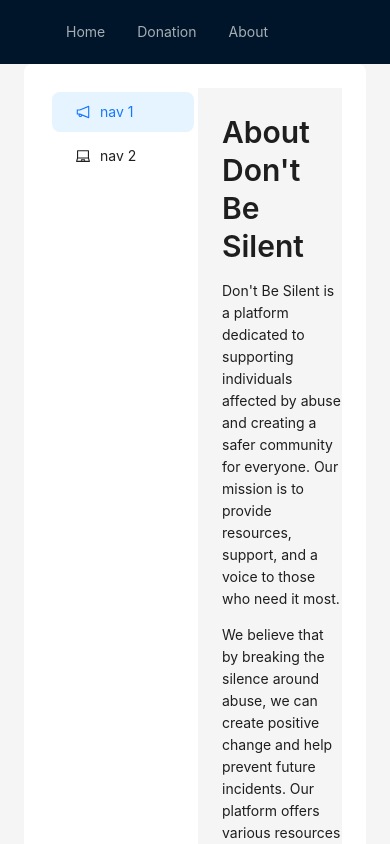
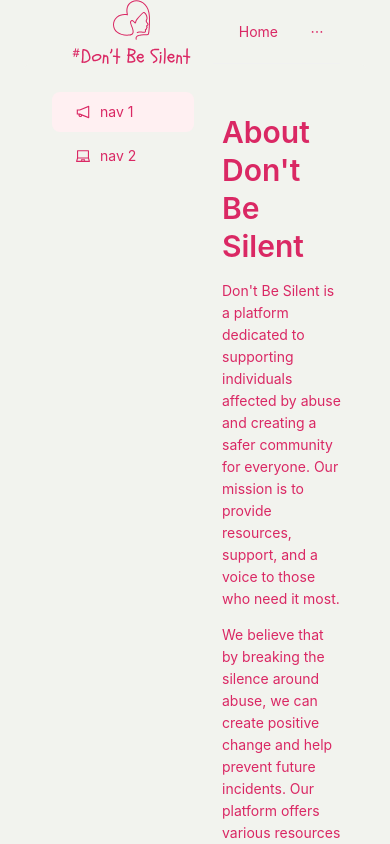
Before and after one commit to pazun/dont_be_silent, a React (Vite) app: page /about in a window 390 px wide. Shown: the top 844 px of the page. Built offline with nearby package versions, Linux system fonts and the light colour scheme.

Commit message:
Aligned with collor theme. Added logo

```diff
--- a/src/App.jsx
+++ b/src/App.jsx
@@ -1,11 +1,13 @@
 import React from 'react';
-import { Layout, Menu, theme } from 'antd';
+import { Layout, Menu, theme, ConfigProvider } from 'antd';
 import { createBrowserRouter, RouterProvider, Link, Outlet, useNavigate } from 'react-router-dom';
+import Logo from '/Logo.svg';
+import styles from './styles/Header.module.css';
 import Counter from './components/Counter';
 import About from './components/About';
 import Donation from './components/Donation';
 const { Header, Content } = Layout;
-//add different names to menu items
+
 const items1 = [
   {
     key: '/',
@@ -20,42 +22,58 @@ const items1 = [
     label: 'About'
   }
 ];
+
+const customTheme = {
+  token: {
+    colorPrimary: '#DA2864',
+    colorBgContainer: '#F2F3EE',
+    colorBgLayout: '#F2F3EE',
+    colorText: '#DA2864',
+    colorTextSecondary: '#151515',
+    borderRadius: 6,
+    colorBgHeader: '#F2F3EE',
+  },
+};
+
 const App = () => {
   const navigate = useNavigate();
-  const {
-    token: { colorBgContainer, borderRadiusLG },
-  } = theme.useToken();
 
   const handleMenuClick = (e) => {
     navigate(e.key);
   };
+
   return (
+    <ConfigProvider theme={customTheme}>
       <Layout>
-      <Header style={{ display: 'flex', alignItems: 'center' }}>
-        <div className="demo-logo" />
+        <Header style={{ display: 'flex', alignItems: 'center', background: customTheme.token.colorBgHeader }}>
+          <div className={styles['header-logo-container']}>
+            <img src={Logo} alt="Logo" className={styles['main-logo']} />
+            <img src="/Text.svg" alt="Text Logo" className={styles['text-logo']} />
+          </div>
           <Menu
-          theme="dark"
+            theme="light"
             mode="horizontal"
             defaultSelectedKeys={['1']}
             items={items1}
-          style={{ flex: 1, minWidth: 0 }}
+            style={{ flex: 1, minWidth: 0, background: 'transparent', justifyContent: 'flex-end' }}
             onClick={handleMenuClick}
           />
         </Header>
-      <Layout style={{ padding: '0 24px 24px' }}>
+        <Layout style={{ padding: '0 24px 24px', background: customTheme.token.colorBgLayout }}>
           <Content
             style={{
               padding: 24,
               margin: 0,
               minHeight: 280,
-            background: colorBgContainer,
-            borderRadius: borderRadiusLG,
+              background: customTheme.token.colorBgContainer,
+              borderRadius: customTheme.token.borderRadius,
             }}
           >
             <Outlet />
           </Content>
         </Layout>
       </Layout>
+    </ConfigProvider>
   );
 };
 const HomePage = () => (
--- a/src/index.css
+++ b/src/index.css
@@ -5,7 +5,7 @@
 
   color-scheme: light dark;
   color: rgba(0, 0, 0, 0.87);
-  background-color: #ffffff;
+  background-color: #F2F3EE;
 
   font-synthesis: none;
   text-rendering: optimizeLegibility;
--- /dev/null
+++ b/src/styles/Header.module.css
@@ -0,0 +1,28 @@
+.header-logo-container {
+  display: flex;
+  align-items: center;
+  padding: 8px 0;
+  gap: 8px;
+}
+
+.main-logo {
+  height: 40px;
+}
+
+.text-logo {
+  height: 30px;
+  transition: all 0.3s ease;
+}
+
+@media (max-width: 600px) {
+  .header-logo-container {
+    flex-wrap: wrap;
+    justify-content: center;
+  }
+
+  .text-logo {
+    order: 1;
+    width: 100%;
+    height: 16px;
+  }
+}
```
Also changed, not shown: public/Logo.svg (added), public/Text.svg (added). Lines whose indentation alone changed are shown as unchanged.
